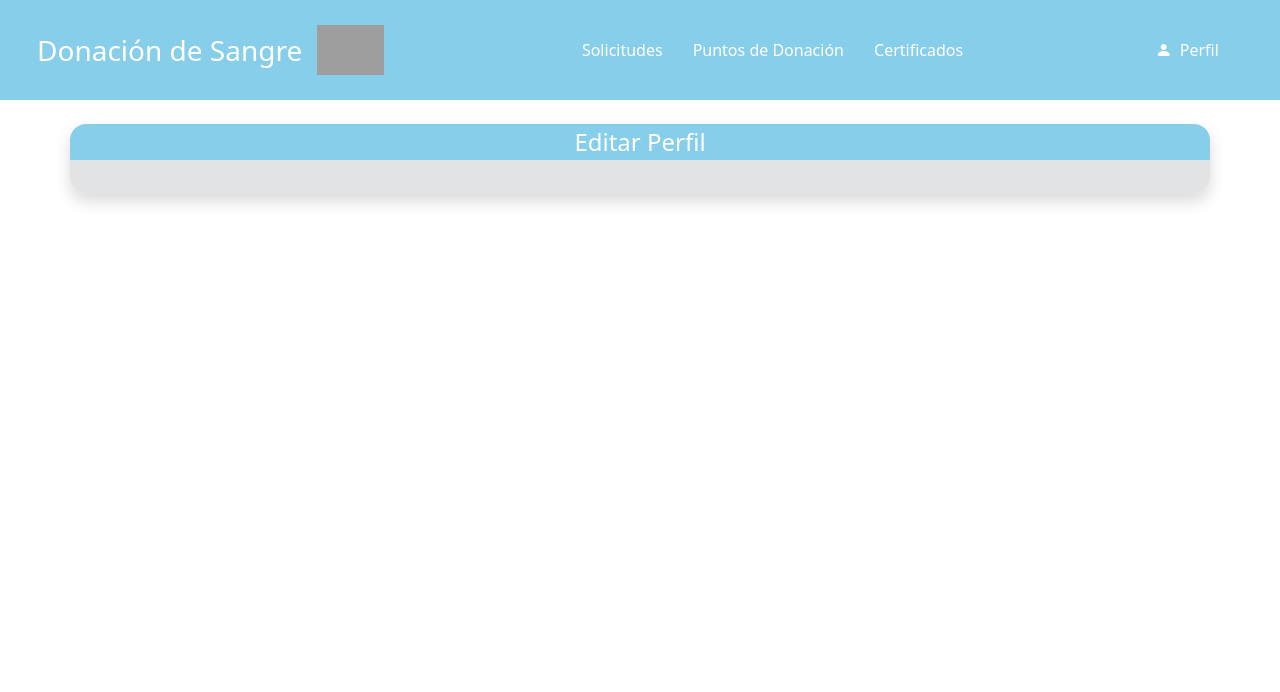
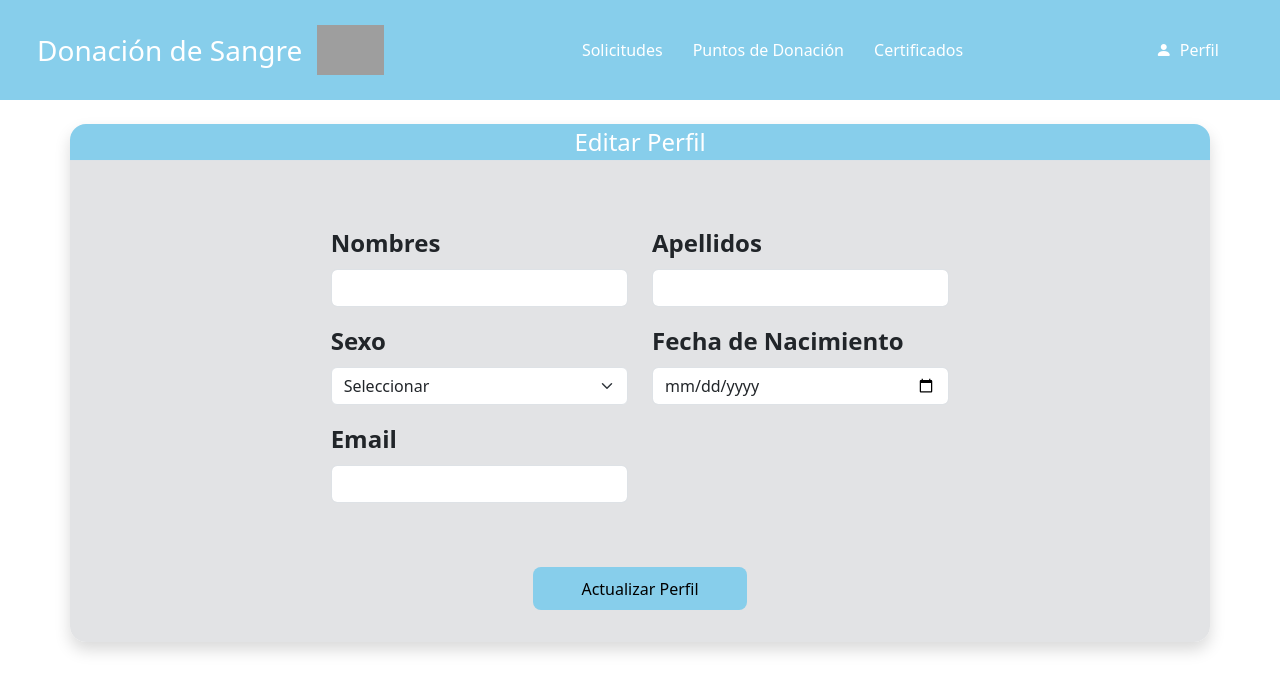
Before and after one commit to agustinramirez1/donacion-sangre-react, a React (Vite) app: page /edit-perfil in a window 1280 px wide. Shown: the top 692 px of the page. Built offline with nearby package versions, Linux system fonts and the light colour scheme; sample sign-in values are in the browser's storage; grey boxes are pictures that could not be loaded.

Commit message:
Editar perfil agregado

```diff
--- a/src/views/EditPerfil.jsx
+++ b/src/views/EditPerfil.jsx
@@ -1,10 +1,154 @@
+import { useState } from "react"
 import Card from "../components/Login/Card"
+import Swal from "sweetalert2"
+import { useNavigate } from "react-router-dom"
+import axios from "axios"
 
 
 
 const EditPerfil = () => {
+
+  const [nombres, setNombres] = useState('')
+  const [apellidos, setApellidos] = useState('')
+  const [sexo, setSexo] = useState('')
+  const [fecNac, setFecNac] = useState('')
+  const [email, setEmail] = useState('');
+
+  const validateEmail = (email) => {
+    const emailRegex = /^[a-zA-Z0-9._%+-]+@[a-zA-Z0-9.-]+\.[a-zA-Z]{2,}$/;
+    return emailRegex.test(email);
+  }
+
+  const [isValid, setIsValid] = useState(true);
+
+  const handleEmailChange = (event) => {
+    const { value } = event.target;
+    setEmail(value);
+    setIsValid(validateEmail(value));
+  };
+
+  const handleChange = (event) => {
+
+    const { id, value } = event.target;
+    if (id == 'nombres') {
+      setNombres(value);
+    }
+
+    if (id == 'apellidos') {
+      setApellidos(value);
+    }
+
+    if (id == 'sexo') {
+      setSexo(value);
+    }
+
+    if (id == 'fecNac') {
+      setFecNac(value);
+    }
+
+    if (id == 'email') {
+      setEmail(value);
+    }
+
+  }
+
+  const isEmpty = (value) => {
+    return value.trim() == ''
+  }
+
+  const emptyFields = () => {
+
+    let noError = true;
+
+    if (isEmpty(nombres)) {
+      Swal.fire({ icon: 'error', text: 'Debe cargar un nombre válido' });
+      noError = false;
+    } else if (isEmpty(apellidos)) {
+      Swal.fire({ icon: 'error', text: 'Debe cargar un apellido válido' });
+      noError = false
+    } else if (isEmpty(sexo)) {
+      Swal.fire({ icon: 'error', text: 'Debe seleccionar un Sexo' });
+      noError = false
+    } else if (isEmpty(fecNac)) {
+      Swal.fire({ icon: 'error', text: 'Debe ingresar una fecha de nacimiento' });
+      noError = false
+    } else if (isEmpty(email)) {
+      Swal.fire({ icon: 'error', text: 'Debe ingresar un correo' });
+      noError = false
+    }
+    return noError
+  }
+
+  const navigate = useNavigate();
+
+  const onSubmitHandler = () => {
+    event.preventDefault();
+
+    if (emptyFields()) {
+      const access_token = localStorage.getItem('token')
+
+      const data = {
+        name: nombres,
+        surname: apellidos,
+        email,
+        fecha_nacimiento: fecNac,
+        sexo
+      }
+
+      const config = {
+        headers: {
+          'Authorization': `Bearer ${access_token}`
+        }
+      }
+
+      axios.post("http://192.168.16.90:8000/api/editar-perfil", data, config)
+        .then((response) => {
+          console.log(response.data)
+          navigate("/perfil")
+          Swal.fire({ icon: 'success', text: "Perfil actualizado" })
+        }).catch((err) => {
+          console.log(err)
+          let message = err.response?.data?.message;
+          if (message) {
+            Swal.fire({ icon: 'error', text: message })
+          }
+        })
+    }
+  }
+
   return (
-    <Card titulo={'Editar Perfil'}></Card>
+    <Card titulo={'Editar Perfil'} onSubmitHandler={onSubmitHandler}>
+      <div className="p-5 col-md-8 mx-auto row row-cols-2">
+        <div className='mb-3'>
+          <label htmlFor="nombres" className="form-label fs-4 fw-bold text-start">Nombres</label>
+          <input type="text" className="form-control" id="nombres" onChange={handleChange} />
+        </div>
+        <div className='mb-3'>
+          <label htmlFor="apellidos" className="form-label fs-4 fw-bold text-start">Apellidos</label>
+          <input type="text" className="form-control" id="apellidos" onChange={handleChange} />
+        </div>
+        <div className='mb-3'>
+          <label className="form-label fs-4 fw-bold text-start">Sexo</label>
+          <select className="form-select" onChange={handleChange} id='sexo' defaultValue={''}>
+            <option value={''}>Seleccionar</option>
+            <option value="F">Femenino</option>
+            <option value="M">Masculino</option>
+          </select>
+        </div>
+        <div className='mb-3'>
+          <label htmlFor="fecNac" className="form-label fs-4 fw-bold text-start">Fecha de Nacimiento</label>
+          <input type="date" className="form-control" id="fecNac" onChange={handleChange} />
+        </div>
+        <div className='mb-3'>
+          <label htmlFor="email" className="form-label fs-4 fw-bold text-start">Email</label>
+          <input type="text" className="form-control" id="email" value={email} onChange={handleEmailChange} />
+          {(!isValid && isValid != null) && <p className='text-danger fs-6 fw-bold'>Ingrese un correo electrónico válido.</p>}
+        </div>
+      </div>
+      <div className="pb-3 text-center">
+        <button type='submit' className="px-5 bg-sky-blue border-0" id="inicio-sesion">Actualizar Perfil</button>
+      </div>
+    </Card>
   )
 }
 
--- a/src/views/Registro.jsx
+++ b/src/views/Registro.jsx
@@ -19,6 +19,14 @@ const Registro = () => {
         const emailRegex = /^[a-zA-Z0-9._%+-]+@[a-zA-Z0-9.-]+\.[a-zA-Z]{2,}$/;
         return emailRegex.test(email);
     }
+
+    const [isValid, setIsValid] = useState(true);
+
+    const handleEmailChange = (event) => {
+        const { value } = event.target;
+        setEmail(value);
+        setIsValid(validateEmail(value));
+    };
 
     const handleChange = (event) => {
         const { id, value } = event.target;
@@ -128,14 +136,6 @@ const Registro = () => {
           }
     }
 
-    const [isValid, setIsValid] = useState(true);
-
-    const handleEmailChange = (event) => {
-        const { value } = event.target;
-        setEmail(value);
-        setIsValid(validateEmail(value));
-    };
-
     const [show, setShow] = useState(false)
     const showPassword = () => {
         setShow(!show)
```
